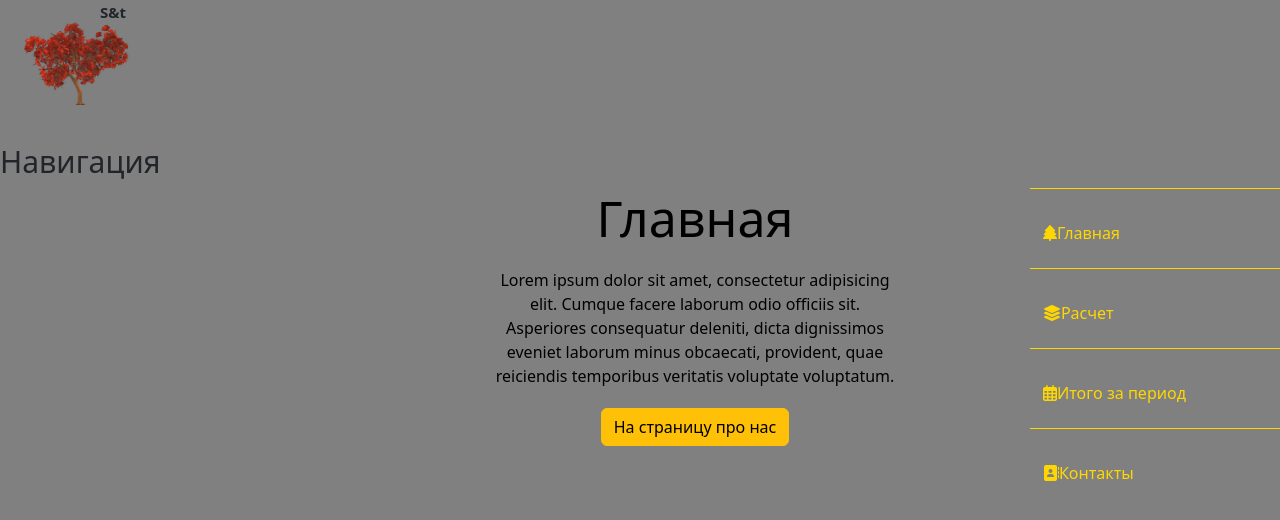
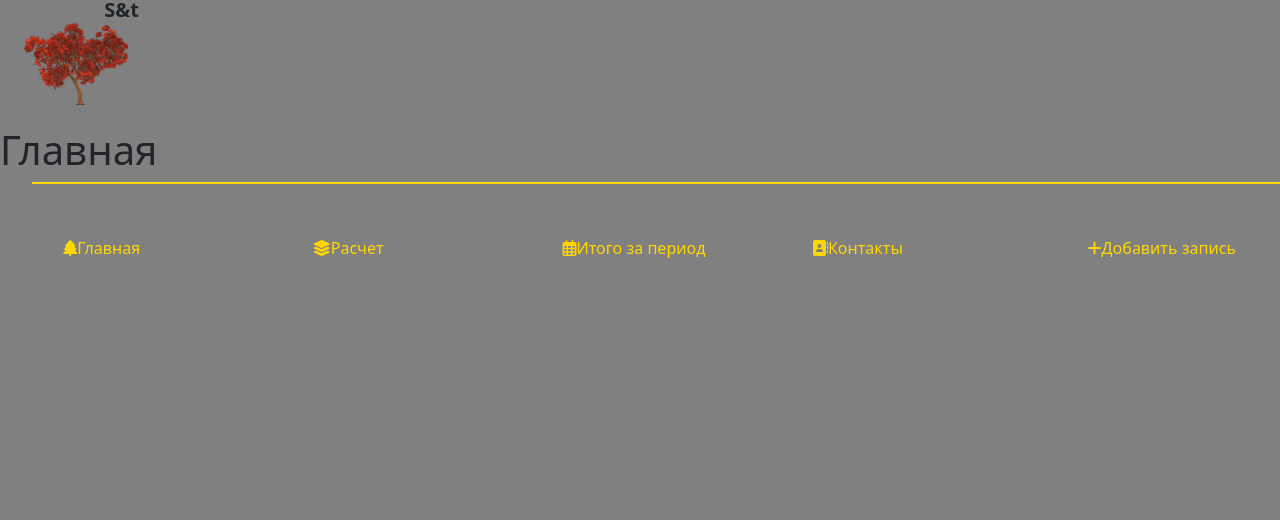
Before and after one commit to Evgen2325/pythonProject-First_Django_project, a Django app: page / in a window 1280 px wide. Shown: the top 520 px of the page. Run offline with Django 4.2, Linux system fonts and the light colour scheme; some libraries are stand-ins or nearby versions.

Commit message:
added field "create write"

```diff
--- a/myapp/bill/models.py
+++ b/myapp/bill/models.py
@@ -7,8 +7,8 @@ class Bills(models.Model):
     date = models.DateTimeField('Дата')
 
     def __str__(self):
-        return self.title
+        return f' {self.title} {self.price}р. {self.date}'
 
     class Meta:
         verbose_name = 'Расчёт'
-        verbose_name_plural = 'Расчёт'
+        verbose_name_plural = 'Расчёты'
--- a/myapp/bill/static/bill/css/bill.css
+++ b/myapp/bill/static/bill/css/bill.css
@@ -2,30 +2,27 @@ body {
     background: grey;
 }
 aside a {
-    float: right;
+    float: left;
     background: grey;
     text-decoration: none;
     width: 20%;
-    padding: 1%;
+    padding: 2.5%;
     height: 10vh;
     color: gold;
-    border-top: 1px solid gold;
+    border-top: 2px solid gold;
 }
 
-aside img{
+aside img {
     width: 150px;
-    float: left;
+    float: center;
 }
 
-aside .logo{
-    font-size: 15px;
+aside .logo {
+    font-size: 20px;
     margin-left: -50px;
     font-weight: bold;
-}
-aside h3 {
-    margin-right: 30px;
-    margin-top: 120px;
-    font-size: 30px;
+    position: relative;
+    top: -50px;
 }
 
 aside ul {list-style: none}
@@ -33,21 +30,9 @@ aside ul li {
     color: gold;
     display: block;
     margin-top: 20px;
-    transition: transform .6s ease;
 }
 
 aside ul li:hover, aside ul a:hover {
     color: black;
-    transform: scale(1.05)
+    text-decoration: none;
 }
-
-main .features {
-    float: left;
-    color: black;
-    margin-left: 375px;
-    text-align: center;
-    width: 50%;
-}
-
-main .features h1 {font-size: 50px;}
-main .features p {max-width: 400px; margin: 20px auto}
--- a/myapp/bill/templates/bill/index.html
+++ b/myapp/bill/templates/bill/index.html
@@ -7,8 +7,6 @@
 {% block content %}
     <div class="features">
         <h1>Главная</h1>
-        <p>Lorem ipsum dolor sit amet, consectetur adipisicing elit. Cumque facere laborum odio officiis sit. Asperiores consequatur deleniti, dicta dignissimos eveniet laborum minus obcaecati, provident, quae reiciendis temporibus veritatis voluptate voluptatum.</p>
-        <button class='btn btn-warning'>На страницу про нас</button>
     </div>
 {% endblock %}
 </body>
--- a/myapp/bill/templates/bill/layout.html
+++ b/myapp/bill/templates/bill/layout.html
@@ -6,6 +6,7 @@
     <title>{% block title %}{% endblock %}</title>
     <link rel="stylesheet" href="https://cdn.jsdelivr.net/npm/bootstrap@5.2.3/dist/css/bootstrap.min.css" integrity="sha384-rbsA2VBKQhggwzxH7pPCaAqO46MgnOM80zW1RWuH61DGLwZJEdK2Kadq2F9CUG65" crossorigin="anonymous">
     <link rel="stylesheet" href="{% static 'bill/css/bill.css' %}">
+    {% load static %}
     <link rel="stylesheet" href="https://cdn.jsdelivr.net/npm/@fortawesome/fontawesome-free@6.2.1/css/fontawesome.min.css" integrity="sha384-QYIZto+st3yW+o8+5OHfT6S482Zsvz2WfOzpFSXMF9zqeLcFV0/wlZpMtyFcZALm" crossorigin="anonymous">
     <script src="https://kit.fontawesome.com/a5d2667b8d.js" crossorigin="anonymous"></script>
 </head>
@@ -13,7 +14,6 @@
     <aside>
         <img src="{% static 'bill/img/tree.png' %}" alt="Лого">
         <span class='logo'>S&t</span>
-        <h3>Навигация</h3>
         <main>
         {% block content %}
         {% endblock %}
@@ -23,6 +23,8 @@
             <a href="{% url 'about' %}"><li><i class="fa-solid fa-layer-group"></i>Расчет</li></a>
             <a href=""><li><i class="fa-regular fa-calendar-days"></i>Итого за период</li></a>
             <a href=""><li><i class="fa-solid fa-address-book"></i>Контакты</li></a>
+            <a href="{% url 'create' %}"><li><button class="btn"></button><i class="fa-solid fa-plus">
+            </i>Добавить запись</li></a>
         </ul>
     </aside>
 </body>
--- a/myapp/bill/urls.py
+++ b/myapp/bill/urls.py
@@ -4,5 +4,6 @@ from . import views
 
 urlpatterns = [
     path('', views.index, name='home'),
-    path('bills', views.bills, name='about')
+    path('bills', views.bills, name='about'),
+    path('create', views.create, name='create')
 ]
--- a/myapp/bill/views.py
+++ b/myapp/bill/views.py
@@ -9,3 +9,7 @@ def index(request):
 def bills(request):
     bill = Bills.objects.all()
     return render(request, 'bill/bills.html', {'bill': bill})
+
+
+def create(request):
+    return render(request, 'bill/create.html')
```
Also changed, not shown: myapp/bill/templates/bill/bills.html (+5 -2 lines), myapp/bill/templates/bill/create.html (added, +18 -0 lines), myapp/db.sqlite3.
